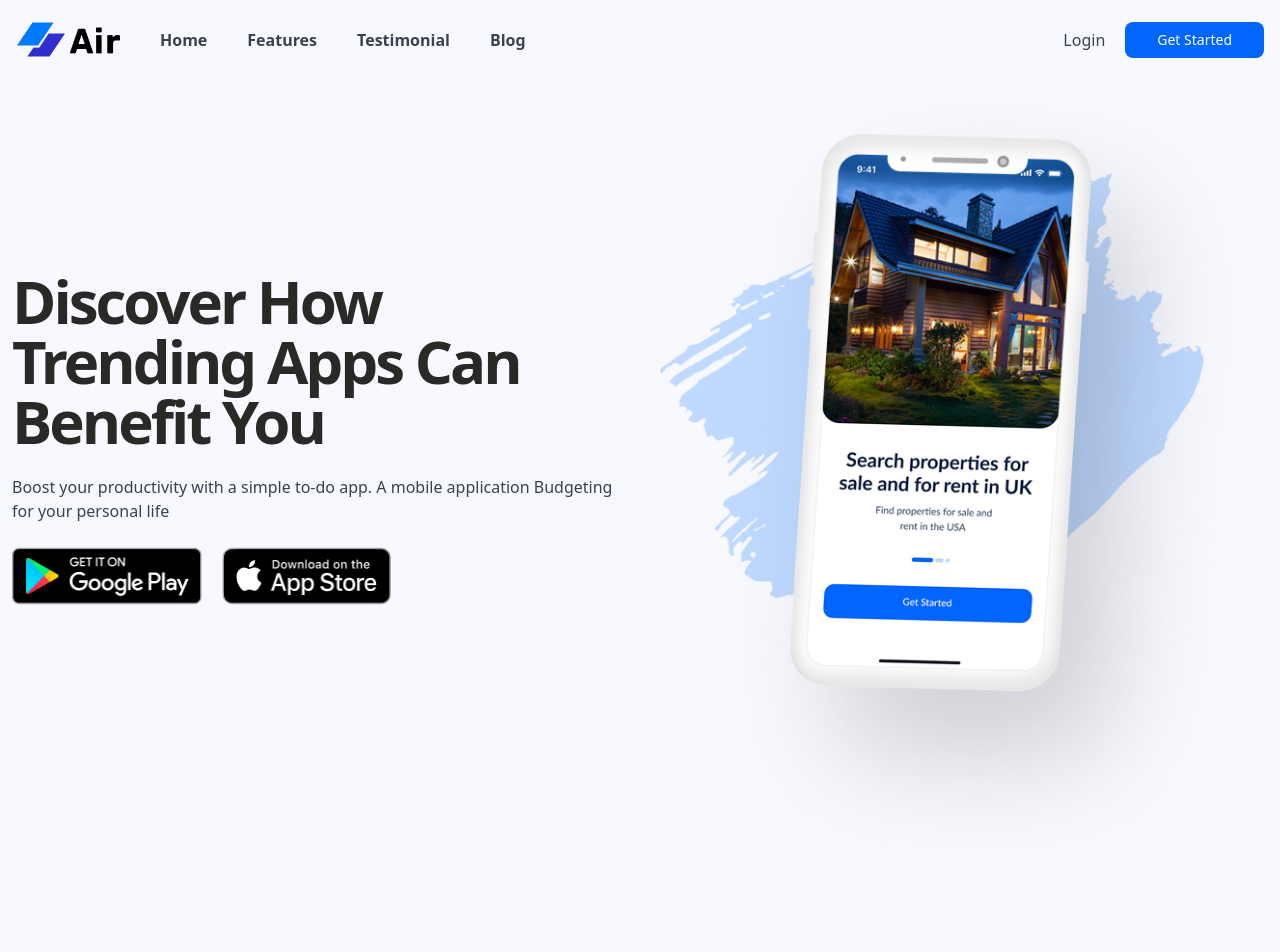
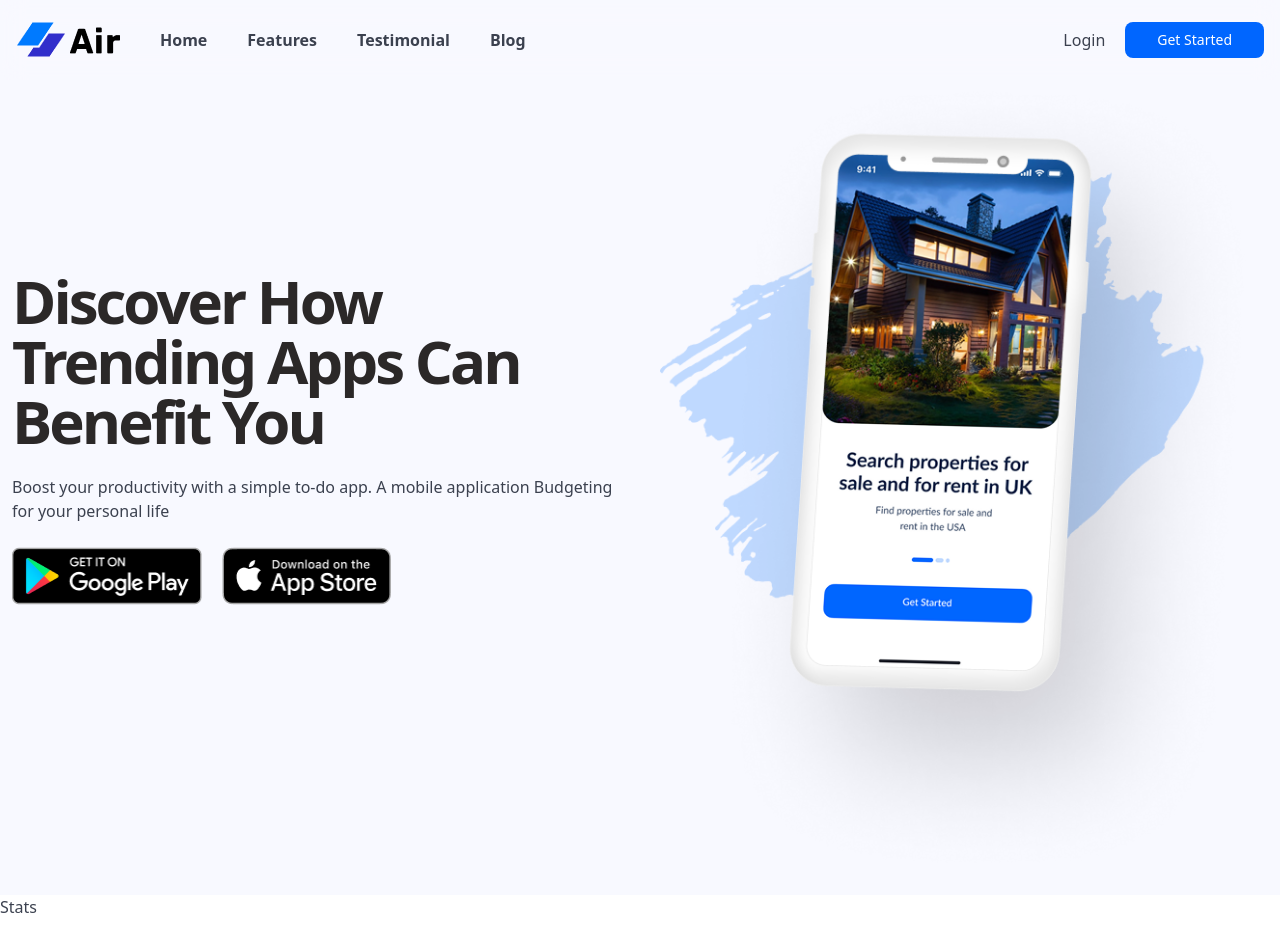
Before and after one commit to alonzojoe/air-app, a React (Vite) app: page / in a window 1280 px wide. Shown: the top 952 px of the page. After the commit the page ends 919 px from the top, so only its background shows below. Built offline with nearby package versions, Linux system fonts and the light colour scheme.

Commit message:
Hero Section margin adjustments, create new Stats Section implement in App.tsx

```diff
--- a/src/App.tsx
+++ b/src/App.tsx
@@ -1,10 +1,12 @@
 import Navbar from "./components/Navbar";
 import HeroSection from "./components/HeroSection";
+import StatsSection from "./components/StatsSection";
 const App = () => {
   return (
     <main className="text-base text-secondary antialiased">
       <Navbar />
       <HeroSection />
+      <StatsSection />
     </main>
   );
 };
--- a/src/components/HeroSection.tsx
+++ b/src/components/HeroSection.tsx
@@ -3,7 +3,7 @@ const HeroSection = () => {
   return (
     <section id="home" className="pt-10 lg:pt-15 bg-lightgrey">
       <div className="max-w-7xl mx-auto px-3 py-2">
-        <div className="grid grid-cols-1 items-center md:grid-cols-2 gap-0 md:gap-10 mb-20">
+        <div className="grid grid-cols-1 items-center md:grid-cols-2 gap-0 md:gap-10">
           <div className="flex flex-col space-y-6 mt-10 md:mt-0 mb-20">
             <h1 className="text-center md:text-left text-darktext text-5xl md:text-6xl font-bold md:tracking-tighter tracking-normal">
               {HOME_CONTENT.title}
--- /dev/null
+++ b/src/components/StatsSection.tsx
@@ -0,0 +1,5 @@
+const StatsSection = () => {
+  return <section id="stats">Stats</section>;
+};
+
+export default StatsSection;
```
